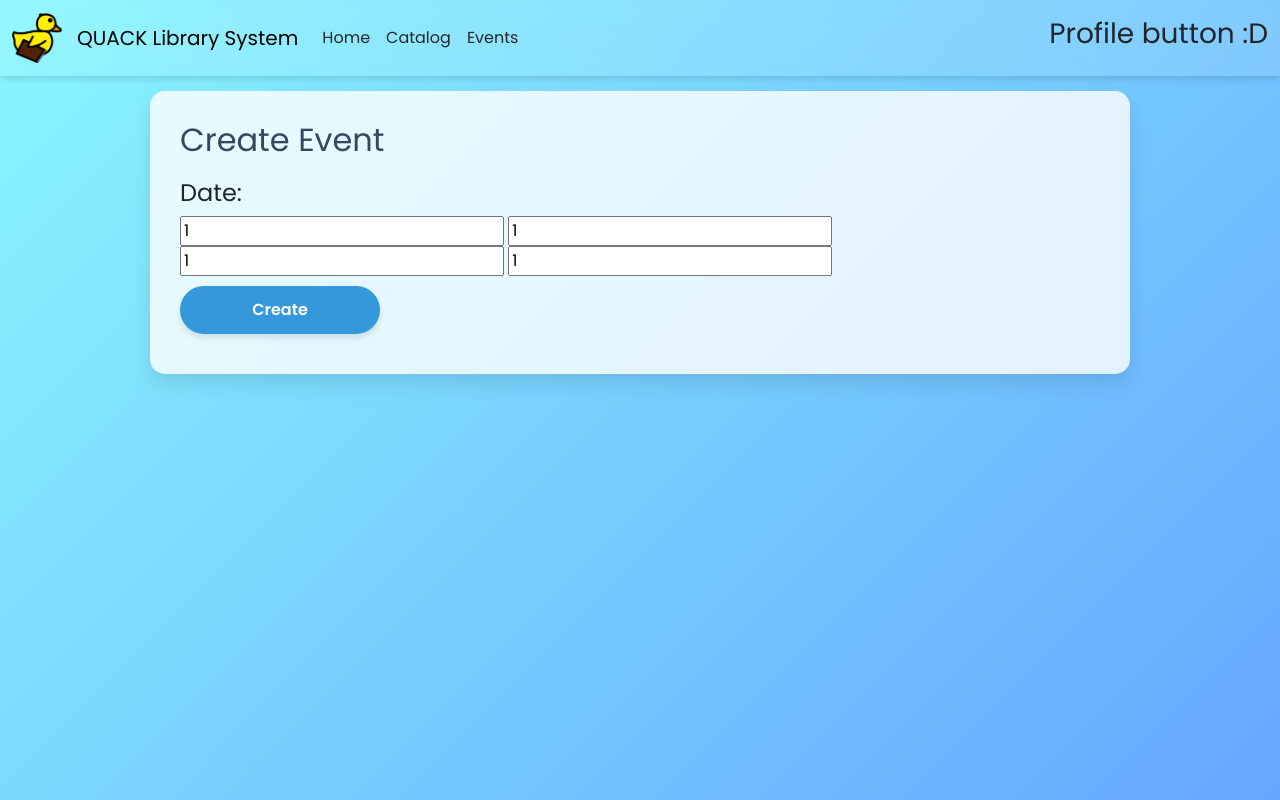
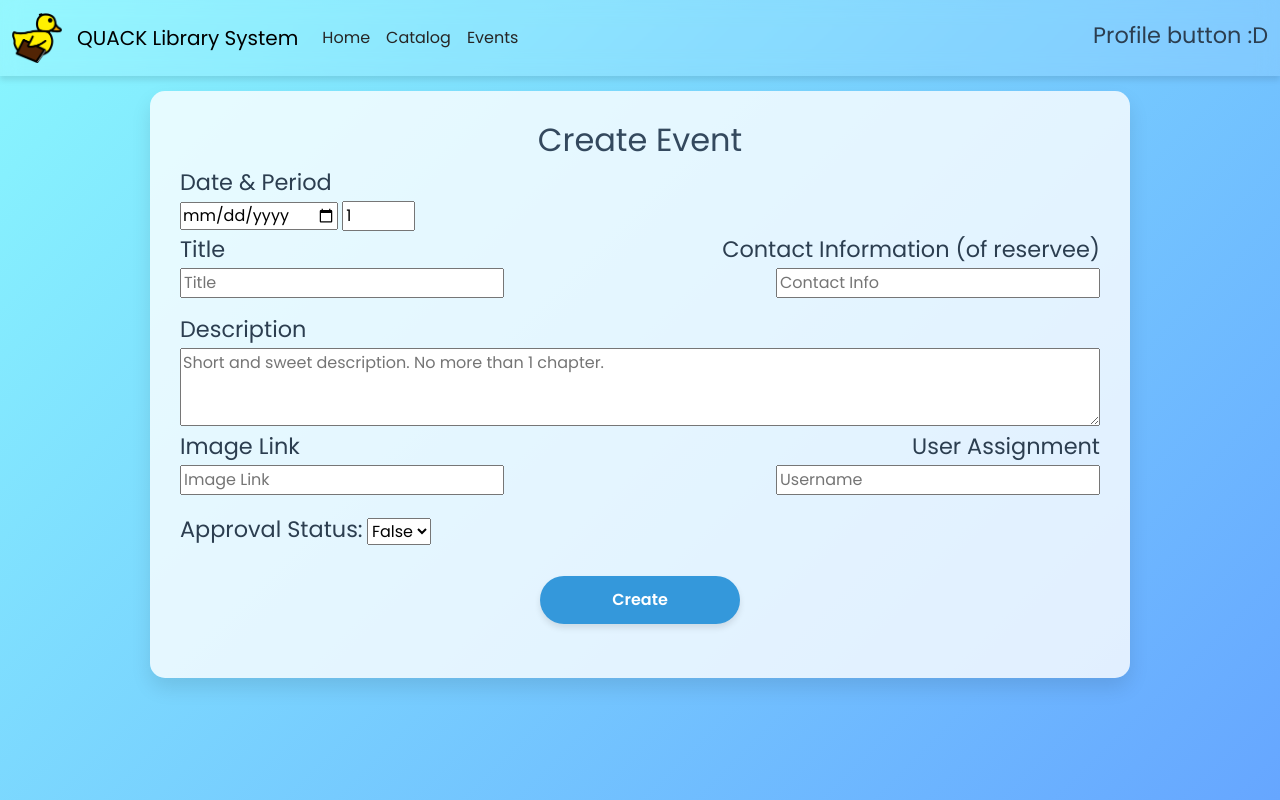
Before and after one commit to andrewperezledo/Q.U.A.C.K.-Library-Management-System, a Flask app: page /events/create/ in a window 1280 px wide. Run offline with Flask 3, Linux system fonts and the light colour scheme; the visitor is signed in with stand-in values (Sample User, id 1); some libraries are stand-ins or nearby versions.

Commit message:
Events can be added. Fixed spacing errors

```diff
--- a/DatabaseTools/databasetools.py
+++ b/DatabaseTools/databasetools.py
@@ -478,10 +478,11 @@ def updateUserRole(username, new_role):
 time_slots = ["9:00am - 10:00am", "10:30am - 11:30am", "12:00pm - 1:00pm", "1:30pm - 2:30pm", "3:00pm - 4:00pm", "4:30pm - 5:30pm", "6:00pm - 7:00pm"]
 
 # Remove status? Perhaps check time and change status only when event is loaded in?
-# When is yyyy-mm-dd-pp, where pp is a period 01-10.
-def eventCreation(when, title, desc, contact='', assigned_user='admin', attendees=0, approved=False, status="upcoming"):
-    period = time_slots[int(when[len(when)-1])-1]
-    post = {"_id": when, "approved": approved, "user": assigned_user, "status": status, "title": title, "desc": desc, "time": period, "contact": contact, "attendees": attendees}
+# When is yyyy-mm-dd-pp, where pp is a period 1-7.
+def eventCreation(when, period, title, desc, contact='', splash='', assigned_user='admin', attendees=0, approved=False):
+    when2 = f"{int(when[0:4])}-{int(when[5:7])}-{int(when[8:])}-{period}"
+    prd = time_slots[int(period)-1]
+    post = {"_id": when2, "approved": approved, "user": assigned_user, "title": title, "desc": desc, "time": prd, "contact": contact, "splash": splash, "attendees": attendees}
     add = addPost("Events", "Events", post)
     if add == "Duplicate Key":
         return "Time Slot Taken"
--- a/app.py
+++ b/app.py
@@ -407,19 +407,42 @@ def event_rsvp(year=None, month=None, day=None, period=None):
 
 @app.route('/events/create/', methods=['GET','POST'])
 def event_create():
+    if request.method == 'POST':
+        date = request.form.get("date")
+        period = request.form.get("period")
+        title = request.form.get("title")
+        desc = request.form.get("desc")
+        contact = request.form.get("contact")
+        splash = request.form.get("splash")
+        user = request.form.get("user")
+        approval = True if request.form.get("approval") else False
+
+        status = eventCreation(date, period, title, desc, contact, splash, user, 0, approval)
+        if status == "Time Slot Taken":
+            flash("Time slot already pending approval", "error")
+        elif status == "fail":
+            flash("Something when wrong, try again later", "error")
+        else:
+            flash("Event successfully added")
+
+
     selectedYear=''
     selectedMonth=''
     selectedDay=''
     selectedPeriod=''
+    selectedDate = datetime.now().strftime("%Y-%m-%d")
+    currDate = datetime.now().strftime("%Y-%m-%d")
+
     if "year" in session:
         selectedYear = session["year"]
         selectedMonth = session["month"]
         selectedDay = session["day"]
         selectedPeriod = session["period"]
+        selectedDate = f"{selectedYear}-{int(selectedMonth):02d}-{int(selectedDay):02d}"
     if 'usertype' in session:
         if session['usertype'] == "admin" or session['usertype'] == "employee":
-            return render_template("create_event.html", selectedYear=selectedYear, selectedMonth=selectedMonth,
-                                   selectedDay=selectedDay, selectedPeriod=selectedPeriod, usertype=session["usertype"])
+            return render_template("create_event.html", selectedDate=selectedDate, selectedPeriod=selectedPeriod,
+                currDate=currDate, usertype=session["usertype"])
     flash("Must be library staff member to create events", "error")
     return redirect(url_for('login'))
 
--- a/static/scripts/events.js
+++ b/static/scripts/events.js
@@ -127,8 +127,8 @@ const renderEventInfo = (period) => {
             <h4 style="float: left;">${events[i]["time"]}</h4>
             <h4 style="float: right;">Contact for Info: ${events[i]["contact"]}</h4>
         </div>
-        <br>
-        <h5 style="float: left">${events[i]["desc"]}</h5>
+        <br><br>
+        <h5 style="float: center">${events[i]["desc"]}</h5>
         `;
     }
     eventInfoTag.innerHTML = EvTag;
--- a/templates/create_event.html
+++ b/templates/create_event.html
@@ -1,9 +1,95 @@
+<!-- Used for help for textbox https://stackoverflow.com/questions/21506276/how-do-i-make-the-text-box-bigger-in-html-css#:~:text=If%20you%20want%20to%20make,%3E%20). -->
 {% extends "base.html" %}
 {% block title %}
 QUACK Event Creation
 {% endblock %}
 
 {% block styles %}
+<style>
+h3 {
+color: #2c3e50;
+font-size: 1.4em;
+margin-bottom: 5px;
+text-align: left;
+}
+label {
+color: #2c3e50;
+font-size: 1.4em;
+margin-bottom: 5px;
+text-align: left;
+}
+#inputbox
+{
+    margin-bottom: 5px;
+    /* font-size:14pt; */
+}
+/* #textbox
+{
+    width: 100%;
+    height:70px;
+} */
+</style>
+<!-- <style>
+.form__group {
+  position: relative;
+  padding: 15px 0 0;
+  margin-top: 5x;
+  width: 47.5%;
+}
+
+.form__field {
+  font-family: inherit;
+  width: 47.5%;
+  border: 0;
+  border-bottom: 2px solid #9b9b9b;
+  outline: 0;
+  font-size: 1rem;
+  color: #000000;
+  padding: 7px 0;
+  background: transparent;
+  transition: border-color 0.2s;
+
+  &::placeholder {
+    color: transparent;
+  }
+
+  &:placeholder-shown ~ .form__label {
+    font-size: 1.15rem;
+    cursor: text;
+    top: 25px;
+  }
+}
+
+.form__label {
+  position: absolute;
+  top: 0;
+  display: block;
+  transition: 0.2s;
+  font-size: 1rem;
+  color: #9b9b9b;
+}
+
+.form__field:focus {
+  ~ .form__label {
+    position: absolute;
+    top: 0;
+    display: block;
+    transition: 0.2s;
+    font-size: 1rem;
+    color: #2c3e50;
+    font-weight:700;
+  }
+  padding-bottom: 6px;
+  font-weight: 100;
+  border-width: 3px;
+  border-image: linear-gradient(to right,#004756, #1086f4);
+  border-image-slice: 1;
+}
+/* reset input */
+.form__field{
+  &:required,&:invalid { box-shadow:none; }
+}
+</style> -->
 {% endblock %}
 
 {% block link %}
@@ -16,22 +102,82 @@ QUACK Event Creation
 {% block content %}
 <main>
     <section class="welcome-section">
-        <h2>Create Event</h2>
+        <h2 style="margin-bottom: 10px; text-align: center;">Create Event</h2>
         <div class="create-user-form">
             <form method="POST">
+
+                <h3>Date & Period</h3>
                 <div display="flex;" justify-content="space-around;">
-                        <h4>Date: </h4>
-                        <input type="text" name="content_username"
-                            placeholder="Year" value="{{ selectedYear }}"></input>
-                        <input type="text" name="content_password"
-                            placeholder="Month" value="{{ selectedMonth }}"></input>
-                        <input type="text" name="content_username"
-                            placeholder="Day" value="{{ selectedDay }}"></input>
-                        <input type="text" name="content_password"
+                    <input id="inputbox" type="date" name="date" value="{{ selectedDate }}" min="{{ currDate }}" required></input>
+                    <input id="inputbox" type="number" name="period" value="{{ selectedPeriod }}" min="1" max="7" required></input>
+                </div>
+
+                <!-- <div display="flex;" justify-content="space-around;">
+                        <input id="inputbox" type="text" name="year"
+                            placeholder="Year (e.g. 2024)" value="{{ selectedYear }}"></input>
+                        <input id="inputbox" type="text" name="month"
+                            placeholder="Month (number)" value="{{ selectedMonth }}"></input>
+                        <input id="inputbox" type="text" name="day"
+                            placeholder="Day (number)" value="{{ selectedDay }}"></input>
+                        <input id="inputbox" type="text" name="period"
                             placeholder="Period (1-7)" value="{{ selectedPeriod }}"></input>
+                            <div class="form__group field">
+                                <input type="text" class="form__field" placeholder="Year" name="year" id='year' required />
+                                <label for="name" class="form__label">Year</label>
+                            </div>
+                            <div class="form__group field">
+                                <input type="input" class="form__field" placeholder="Month" name="month" id='month' required />
+                                <label for="name" class="form__label">Month</label>
+                            </div>
+                            <div class="form__group field">
+                                <input type="input" class="form__field" placeholder="Day" name="day" id='day' required />
+                                <label for="name" class="form__label">Day</label>
+                            </div>
+                            <div class="form__group field">
+                                <input type="input" class="form__field" placeholder="Period" name="period" id='period' required />
+                                <label for="name" class="form__label">Period</label>
+                            </div>
+                </div> -->
+                <div style="clear: both;">
+                    <h3 style="float: left;">Title</h3>
+                    <h3 style="float: right;">Contact Information (of reservee)</h3>
                 </div>
-                <button id="home_button" type="submit">Create</button>
+                <div style="clear: both;">
+                    <input style="float: left;" id="inputbox" type="text" name="title"
+                        placeholder="Title" required></input>
+                    <input style="float: right;" id="inputbox" type="text" name="contact"
+                        placeholder="Contact Info" required></input>
+                </div>
+
+                <br><br>
+                <h3>Description</h3>
+                <textarea style="width:100%;" rows="3" cols="25" name="desc" placeholder="Short and sweet description. No more than 1 chapter."
+                required></textarea>
+
+                <div style="clear: both;">
+                    <h3 style="float: left;">Image Link</h3>
+                    <h3 style="float: right;">User Assignment</h3>
+                </div>
+                <div style="clear: both;">
+                    <input style="float: left;" id="inputbox" type="text" name="splash"
+                        placeholder="Image Link"></input>
+                    <input style="float: right;" id="inputbox" type="text" name="user"
+                        placeholder="Username" required></input>
+                </div>
+                <br><br>
+
+                {% if usertype == "admin" %}
+                    <label for="options">Approval Status:</label>
+                    <select name="approval">
+                        <option value="">False</option>
+                        <option value="true_mode">True</option>
+                    </select>
+                {% endif %}
+
+                <br><br>
+                <button style="display:block; margin:auto" id="home_button" type="submit">Create</button>
             </form>
+            <br>
             {% with messages = get_flashed_messages(with_categories=true) %}
                 {% if messages %}
                     {% for cat, msg in messages %}
```
